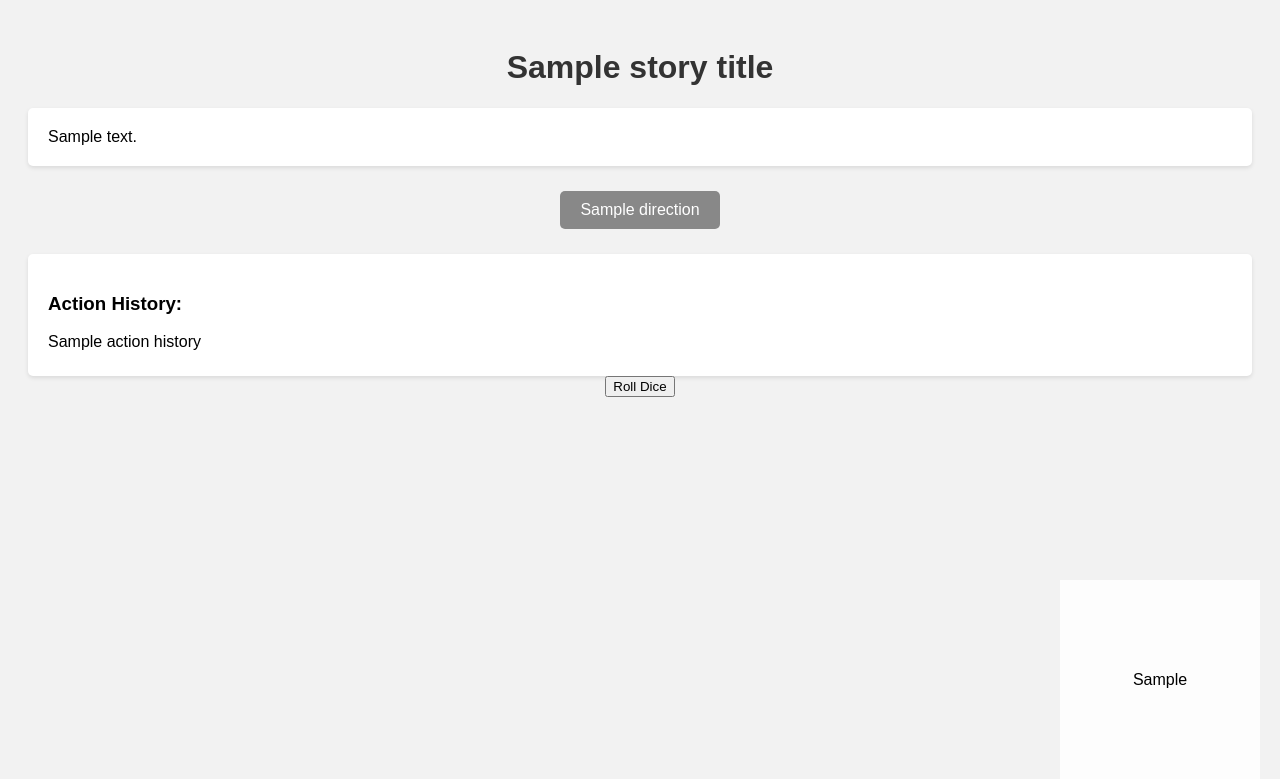
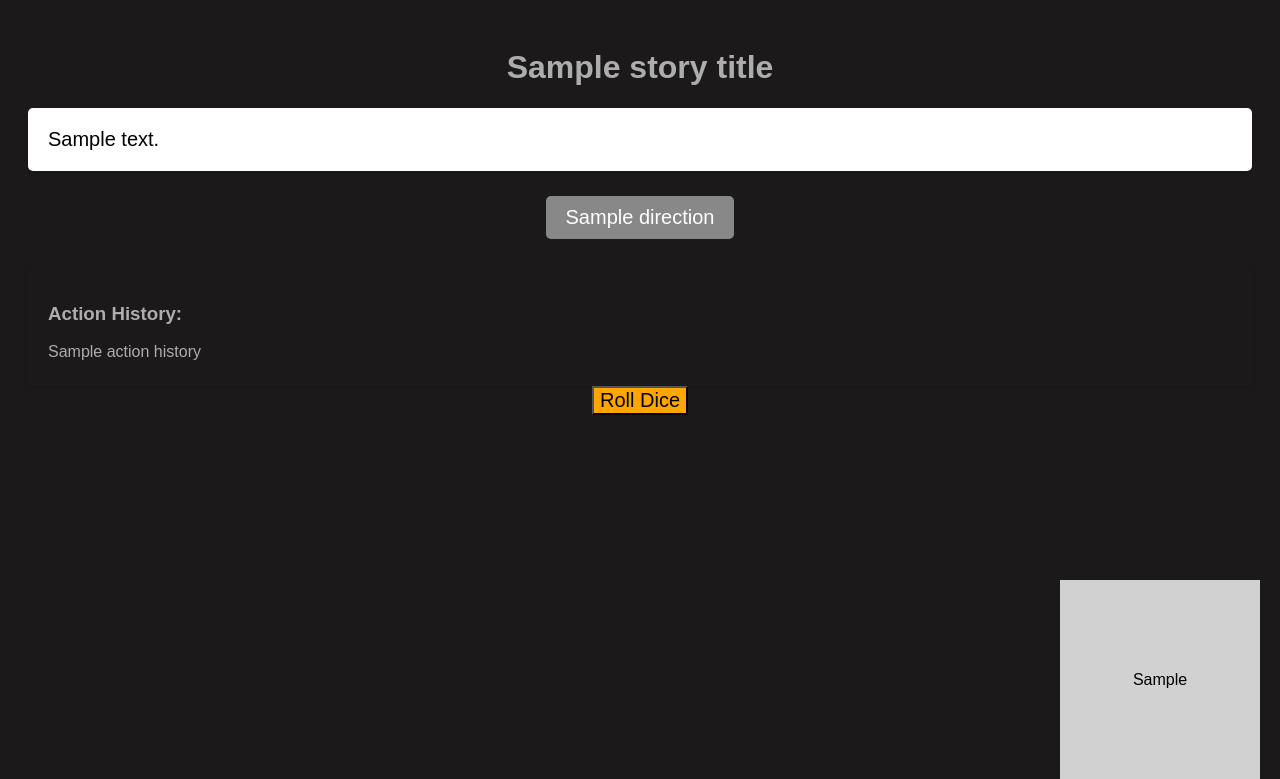
Before and after one commit to ViciousSquid/Adventure, a Flask app: template templates/adventure.html in a window 1280 px wide. Shown: the top 779 px of the page. Run offline with Flask 3, Linux system fonts and the light colour scheme; the template is opened without the code that fills it: most values are stand-ins (such as "Sample title", 1, 10 or a date in 2020); parts of the project's set-up code (start-up, migrations or seed data) failed here and were passed over; some libraries are stand-ins or nearby versions.

Commit message:
Add files via upload

```diff
--- a/templates/adventure.html
+++ b/templates/adventure.html
@@ -7,11 +7,11 @@
             font-family: Arial, sans-serif;
             text-align: center;
             padding: 20px;
-            background-color: #f2f2f2;
+            background-color: #1b1919;
         }
 
         h1 {
-            color: #333;
+            color: #adadad;
         }
 
         .content {
@@ -20,6 +20,7 @@
             background-color: #fff;
             padding: 20px;
             border-radius: 5px;
+            font-size: 20px;
             box-shadow: 0 2px 4px rgba(0, 0, 0, 0.1);
         }
 
@@ -27,13 +28,14 @@
             margin-top: 20px;
             display: flex;
             justify-content: center;
+            font-size: 20px;
             flex-wrap: wrap;
         }
 
         .buttons button {
             margin: 5px;
             padding: 10px 20px;
-            font-size: 16px;
+            font-size: 20px;
             border: none;
             border-radius: 5px;
             color: #fff;
@@ -44,7 +46,8 @@
         .history {
             margin-top: 20px;
             text-align: left;
-            background-color: #fff;
+            color: #adadad;
+            background-color: #1b1919;
             padding: 20px;
             border-radius: 5px;
             box-shadow: 0 2px 4px rgba(0, 0, 0, 0.1);
@@ -107,7 +110,7 @@
         <input type="hidden" name="dice_notation" value="2d6">
         <input type="hidden" name="dice_color" value="blue">
         <input type="hidden" name="target_value" value="10">
-        <button type="button" id="roll-button">Roll Dice</button>
+        <button type="button" id="roll-button" style="font-size: 20px; background-color: orange;">Roll Dice</button>
     </form>
 
     <script>
```
